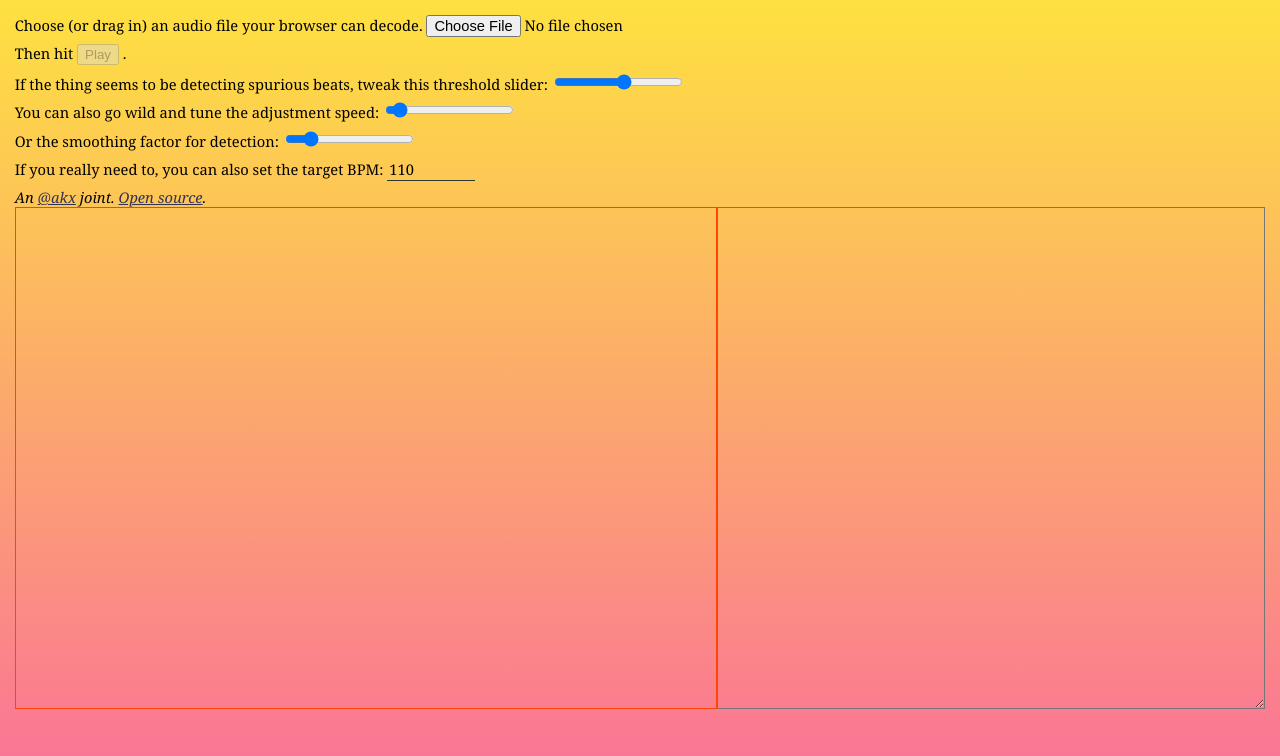
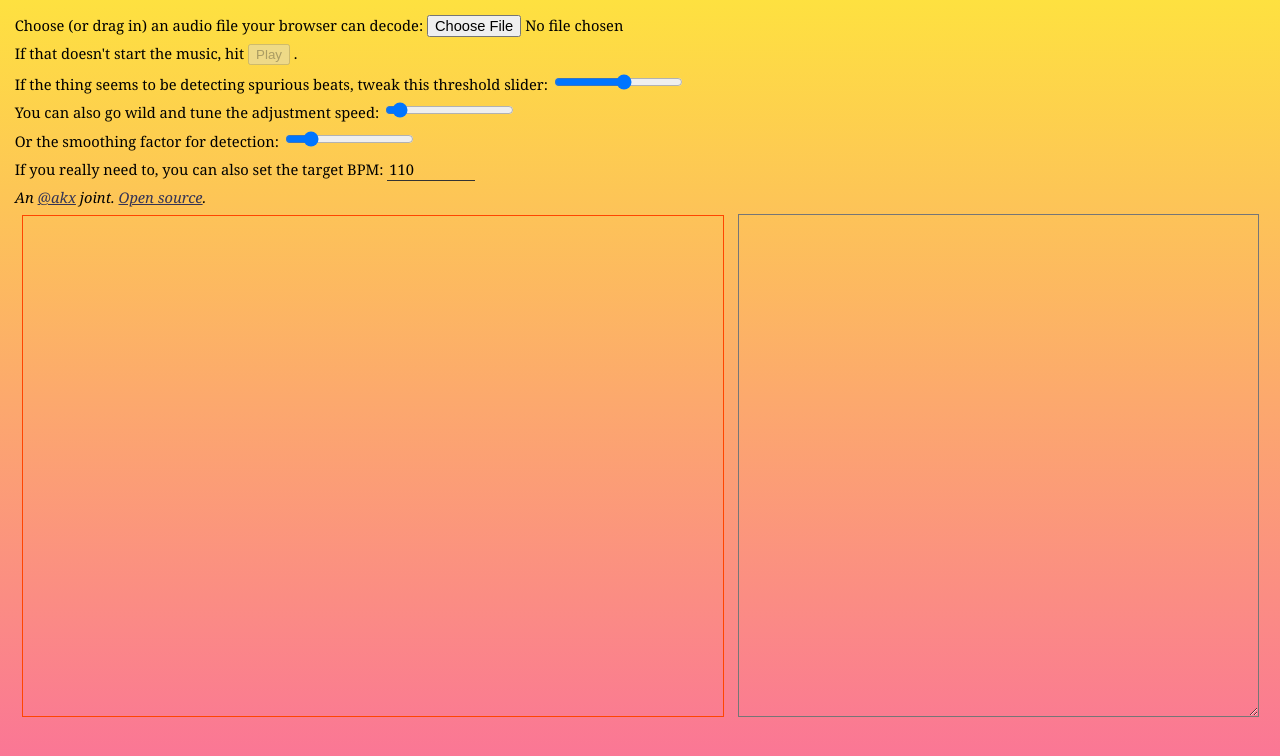
Before and after one commit to akx/oneten, a website: page index.html in a window 1280 px wide. Drawn offline with Linux system fonts and the light colour scheme.

Commit message:
Embettering

```diff
--- a/index.html
+++ b/index.html
@@ -24,6 +24,11 @@
         background-repeat: no-repeat;
       }
 
+      textarea,
+      canvas {
+        margin: 0.5em;
+      }
+
       textarea {
         background: transparent;
       }
@@ -44,14 +49,16 @@
     </style>
   </head>
   <body>
-    <div style="display: flex; flex-wrap: wrap;">
+    <div
+      style="display: flex; flex-wrap: wrap; justify-content: space-between;"
+    >
       <div>
         <label>
-          Choose (or drag in) an audio file your browser can decode.
+          Choose (or drag in) an audio file your browser can decode:
           <input type="file" id="finput" onchange="loadFile(this.files[0])" />
         </label>
         <label>
-          Then hit
+          If that doesn't start the music, hit
           <button onclick="go()" id="go-button" disabled>Play</button>
           .
         </label>
--- a/magic.js
+++ b/magic.js
@@ -1,22 +1,21 @@
 const minPlaybackRate = 0.35;
 const maxPlaybackRate = 1 / minPlaybackRate;
-const minIntraTime = 0.175;
+const minIntraTime = 0.15;
 
-var canvas = document.getElementById("c");
-var textArea = document.getElementById("ta");
-var thresholdSlider = document.getElementById("threshold");
-var adjSpeedSlider = document.getElementById("adj-speed");
-var smoothSlider = document.getElementById("smooth");
-var targetBpmSlider = document.getElementById("target-bpm");
-var gfxCtx = canvas.getContext("2d");
+const canvas = document.getElementById("c");
+const textArea = document.getElementById("ta");
+const thresholdSlider = document.getElementById("threshold");
+const adjSpeedSlider = document.getElementById("adj-speed");
+const smoothSlider = document.getElementById("smooth");
+const targetBpmSlider = document.getElementById("target-bpm");
+const gfxCtx = canvas.getContext("2d");
 
-var audioCtx = new AudioContext();
-var srcNode = audioCtx.createBufferSource();
+const audioCtx = new AudioContext();
+
 var filter1 = audioCtx.createBiquadFilter();
 filter1.frequency.value = 150;
 filter1.Q.value = 1;
 filter1.type = "lowpass";
-srcNode.connect(filter1);
 var filter2 = audioCtx.createBiquadFilter();
 filter2.frequency.value = 100;
 filter2.Q.value = 1;
@@ -28,11 +27,11 @@ analyzer.fftSize = 256;
 analyzer.smoothingTimeConstant = 0.1;
 filter2.connect(analyzer);
 
-srcNode.connect(audioCtx.destination);
-var data = new Uint8Array(analyzer.fftSize);
+let srcNode = null;
+const fftData = new Uint8Array(analyzer.fftSize);
 
-var peakRingBuffer = new CBuffer(500);
-var bpmRingBuffer = new CBuffer(300);
+const peakRingBuffer = new CBuffer(500);
+const bpmRingBuffer = new CBuffer(300);
 var peakIndex = 0;
 let currentBpm = 0;
 
@@ -151,13 +150,13 @@ function clamp(val, min, max) {
   return val;
 }
 
-function getPeak(data) {
+function getPeak(fftData) {
   var nBinsUse = 5;
   var peakSum = 0;
   var lowpassMul = 0.2;
   for (var i = 0; i < nBinsUse; i++) {
-    var binIndex = Math.floor((i / nBinsUse) * (data.length * lowpassMul));
-    var level = data[binIndex] / 255;
+    var binIndex = Math.floor((i / nBinsUse) * (fftData.length * lowpassMul));
+    var level = fftData[binIndex] / 255;
     peakSum += level;
     gfxCtx.fillStyle = "red";
     gfxCtx.fillRect(0, i * 10, level * 400, 9);
@@ -171,13 +170,14 @@ function getPeak(data) {
 }
 
 function loop() {
+  if (!started) return;
   const targetBpm = targetBpmSlider.valueAsNumber || 110;
   const minBpm = Math.round(Math.max(75, targetBpm / 2));
   const maxBpm = Math.round(Math.min(210, targetBpm * 2));
   logBuffer = "";
   gfxCtx.clearRect(0, 0, canvas.width, canvas.height);
-  analyzer.getByteFrequencyData(data);
-  const peakSum = getPeak(data);
+  analyzer.getByteFrequencyData(fftData);
+  const peakSum = getPeak(fftData);
   peakRingBuffer.push({
     index: peakIndex++,
     time: audioCtx.currentTime,
@@ -235,10 +235,21 @@ function defaultInit() {
   fetch(url)
     .then((r) => r.arrayBuffer())
     .then(async (arrBuf) => {
-      srcNode.buffer = await audioCtx.decodeAudioData(arrBuf);
-
+      await loadAudioBuffer(arrBuf);
       setGoDisabled(false);
     });
+}
+
+async function loadAudioBuffer(arrayBuffer) {
+  const audioBuffer = await audioCtx.decodeAudioData(arrayBuffer);
+  if (srcNode) {
+    srcNode.disconnect();
+    srcNode = null;
+  }
+  srcNode = audioCtx.createBufferSource();
+  srcNode.connect(filter1);
+  srcNode.connect(audioCtx.destination);
+  srcNode.buffer = audioBuffer;
 }
 
 function loadFile(file) {
@@ -247,8 +258,9 @@ function loadFile(file) {
   setGoDisabled(true);
   fr.readAsArrayBuffer(file);
   fr.onload = async () => {
-    srcNode.buffer = await audioCtx.decodeAudioData(fr.result);
+    await loadAudioBuffer(fr.result);
     setGoDisabled(false);
+    go();
   };
 }
 
@@ -256,9 +268,9 @@ function loadFile(file) {
 
 var started = false;
 
+setInterval(loop, 1000 / 50);
+
 function go() {
-  if (started) return;
-  setInterval(loop, 1000 / 60);
   audioCtx.resume();
   srcNode.start();
   started = true;
```
